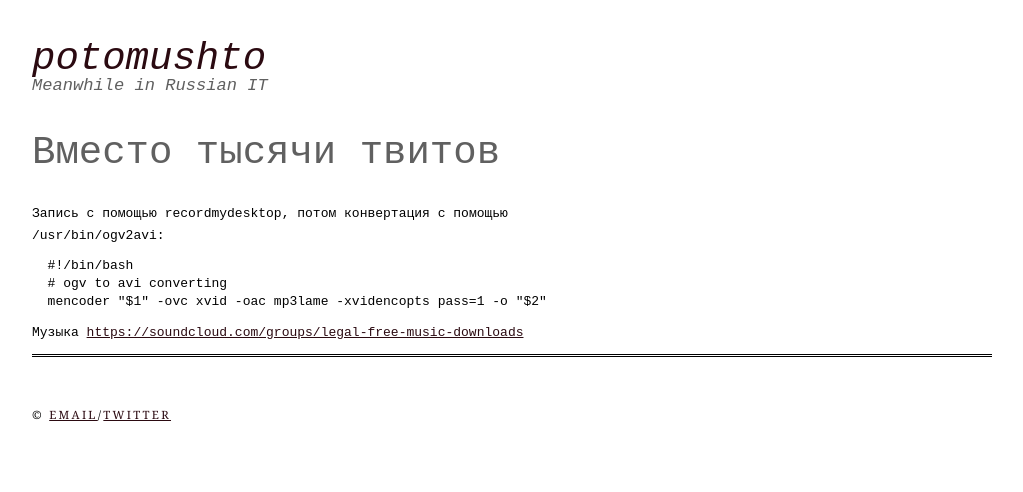
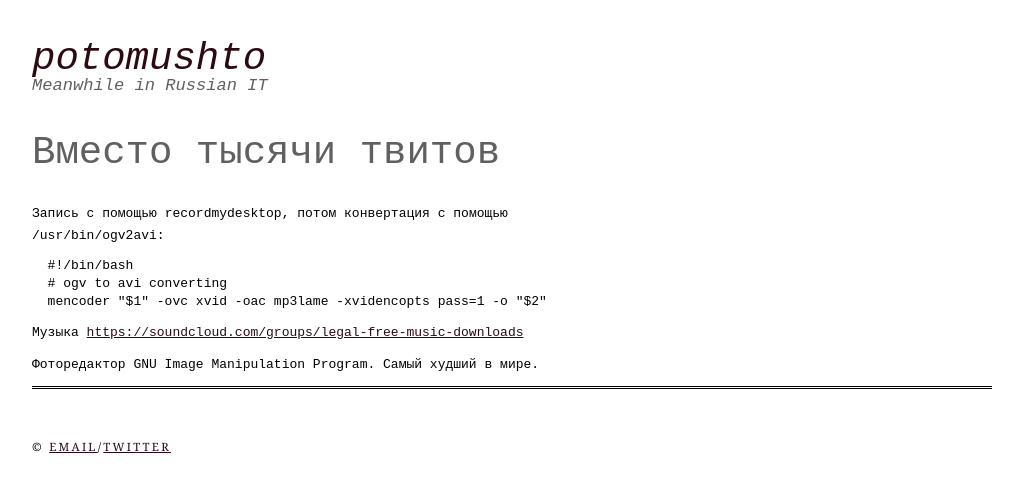
Before and after one commit to ptmt/ptmt.github.com, a Jekyll site: the page built from _posts/2013-05-01-instead-of-thousand-tweets.md, in a window 1280 px wide. Shown: the top 492 px of the page, without its empty margins (128-1151 px from the left). Built offline with Jekyll 4.4.1, drawn with Linux system fonts in a browser that asks for light colours; Markdown is read by kramdown in place of the engine named in the settings.

Commit message:
Update 2013-05-01-instead-of-thousand-tweets.md

````diff
--- a/_posts/2013-05-01-instead-of-thousand-tweets.md
+++ b/_posts/2013-05-01-instead-of-thousand-tweets.md
@@ -13,3 +13,5 @@ title: Вместо тысячи твитов
 ```
 
 Музыка [https://soundcloud.com/groups/legal-free-music-downloads](https://soundcloud.com/groups/legal-free-music-downloads)
+
+Фоторедактор GNU Image Manipulation Program. Самый худший в мире.
````
